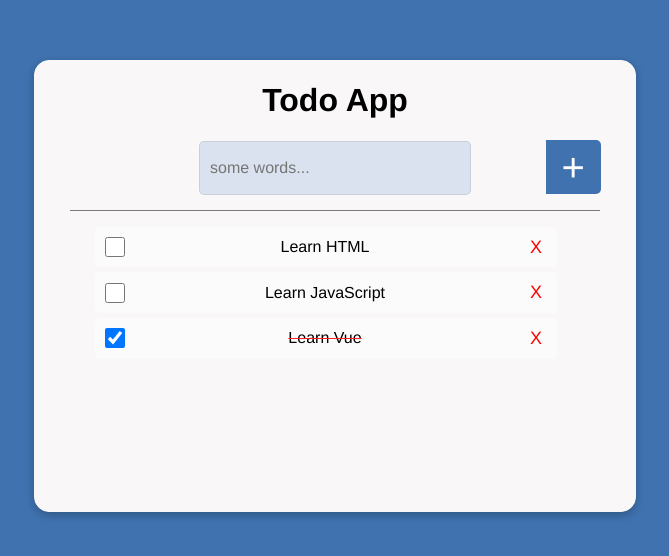
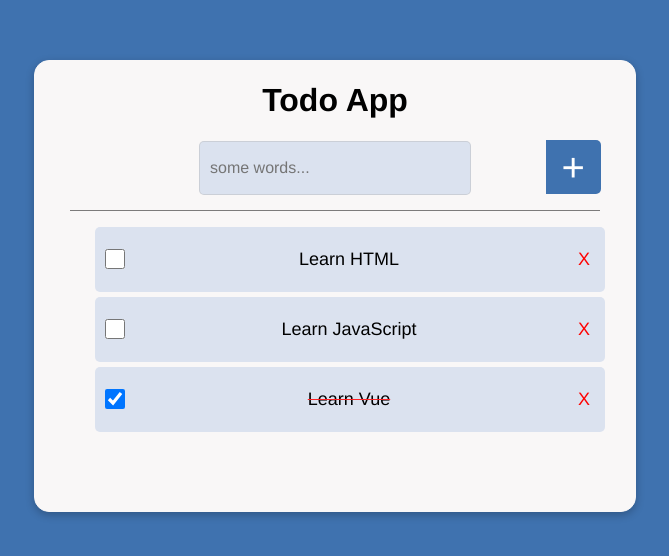
Before and after one commit to denizyoldas/vue-todo-app, a Vue app: page / in a window 1280 px wide. Shown: the top 556 px of the page, without its empty margins (305-974 px from the left). Built offline with nearby package versions, Linux system fonts and the light colour scheme.

Commit message:
some bug fix

```diff
--- a/src/components/TodoItem.vue
+++ b/src/components/TodoItem.vue
@@ -41,9 +41,11 @@ export default {
   display: flex;
   justify-content: space-between;
   align-items: center;
-  width: 85%;
+  width: 490px;
+  height: 55px;
   border-radius: 5px;
-  background-color: rgba(255, 255, 255, 0.5);
+  /* background-color: rgba(255, 255, 255, 0.5); */
+  background-color: #dbe2ef;
   padding: 5px 10px;
   margin-bottom: 5px;
   word-break: break-all;
@@ -56,6 +58,7 @@ export default {
 
 .item-wrapper .item-text {
   font-weight: 500;
+  font-size: 18px;
 }
 
 .shake {
--- a/src/components/TodoList.vue
+++ b/src/components/TodoList.vue
@@ -34,7 +34,7 @@ export default {
 }
 
 .list ul {
-  height: 160px;
+  height: 260px;
   overflow-y: auto;
   text-decoration: none;
   scroll-snap-type: y mandatory;
```
